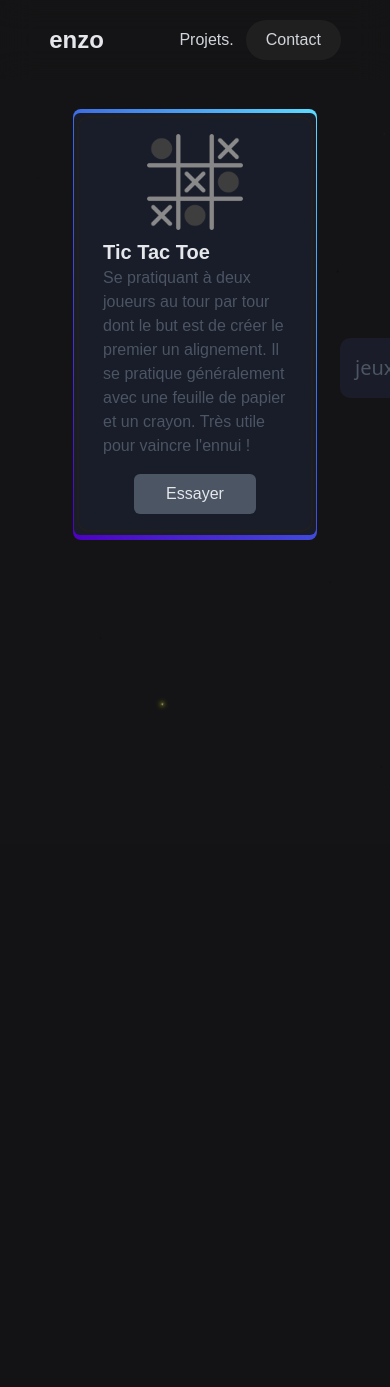
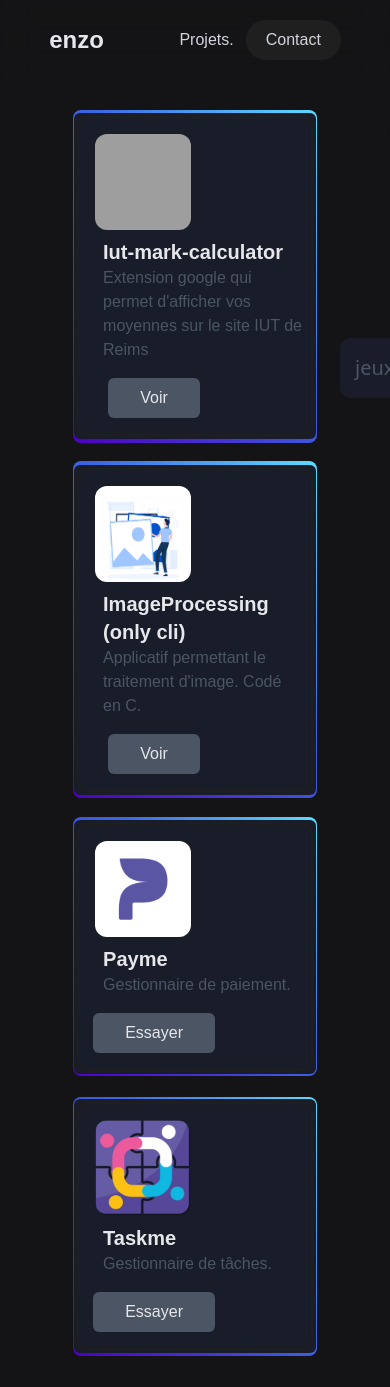
Before and after one commit to Enzo-Qlns/PortfolioV.2, a PHP site: page /projects.html in a window 390 px wide. Before the commit the page ends 708 px from the top, so only its background shows below. Run offline with PHP 8.4, Linux system fonts and the light colour scheme; some web fonts are replaced; grey boxes are pictures that could not be loaded.

Commit message:
add projet

```diff
--- a/assets/static/css/projets.css
+++ b/assets/static/css/projets.css
@@ -7,11 +7,14 @@
     margin: 3vh;
 }
 
-.rounded-xl.md\:w-1\/4.tic {
+.rounded-xl.md\:w-1\/4.img {
+    width: 6rem;
+    margin: auto 0;
+    height: 6rem;
+}
+
+.grey-scale {
     filter: grayscale(1) invert(1);
-    width: 6rem;
-    margin: auto;
-    height: 6rem;
 }
 
 .rounded-xl.md\:w-1\/4.port {
--- a/projects.html
+++ b/projects.html
@@ -84,25 +84,96 @@
 
                     <div class="py-2 card">
                         <div
-                            class="transition hover:border-[#242424] group hover:bg-[#1f1f1f] text-gray-200 md:flex border-2 border-[#1f1f1f] rounded-xl">
-                            <div class="md:flex p-4"><img src="./assets/static/images/tic-tac-toe.png"
-                                    class="rounded-xl md:w-1/4 tic" alt="tic tac toe photo" />
-                                <div class="md:ml-4 ml-2 flex items-center">
-                                    <div class="mt-2 md:mt-0">
-                                        <p class="text-xl font-bold">Tic Tac Toe</p>
-                                        <p class="text-gray-600 md:w-3/4">Se pratiquant à deux joueurs au tour par tour
-                                            dont le but est de créer le premier un alignement.
-                                            Il se pratique généralement avec une feuille de papier et un crayon.
-                                            Très utile pour vaincre l'ennui ! </p>
+                            class="w-full justify-between transition hover:border-[#242424] group hover:bg-[#1f1f1f] text-gray-200 md:flex border-2 border-[#1f1f1f] rounded-xl">
+                            <div class="w-full md:flex p-4"><img
+                                    src="https://iut-rcc-intranet.univ-reims.fr/upload/logo/logo_intranet_iut_troyes.svg"
+                                    class="rounded-xl md:w-1/4 img" alt="payme icon" />
+                                <div class="w-full md:ml-4 ml-2 flex items-center">
+                                    <div class="w-full mt-2 md:mt-0">
+                                        <p class="text-xl font-bold">Iut-mark-calculator
+                                        <p>
+                                        <p class="text-gray-600 md:w-3/4">Extension google qui permet d'afficher vos
+                                            moyennes sur le site IUT de Reims</p>
                                     </div>
                                 </div>
                             </div>
-                            <div
+                            <div style="width: 150px;"
                                 class="grid md:justify-items-end rounded-xl group-hover:border-[#242424] border-[#1f1f1f] md:border-l-2 md:w-6/12">
                                 <div
                                     class="md:grid flex items-center justify-center md:gap-x-0 gap-x-4 md:p-4 pb-4 w-full">
                                     <a class="bg-gray-600 group-hover:bg-blue-600 p-2 px-8 rounded-md text-center transition"
-                                        href="https://www.online-python.com/eYCagyJVTN" target="_blank">Essayer</a>
+                                        href="https://github.com/Enzo-Qlns/Iut-mark-calculator" target="_blank">Voir</a>
+                                </div>
+                            </div>
+                        </div>
+                    </div>
+
+                    <div class="py-2 card">
+                        <div
+                            class="w-full justify-between transition hover:border-[#242424] group hover:bg-[#1f1f1f] text-gray-200 md:flex border-2 border-[#1f1f1f] rounded-xl">
+                            <div class="w-full md:flex p-4"><img
+                                    src="./assets/static/images/ImageProcessing.jpg"
+                                    class="rounded-xl md:w-1/4 img" alt="payme icon" />
+                                <div class="w-full md:ml-4 ml-2 flex items-center">
+                                    <div class="w-full mt-2 md:mt-0">
+                                        <p class="text-xl font-bold">ImageProcessing (only cli)
+                                        <p>
+                                        <p class="text-gray-600 md:w-3/4">Applicatif permettant le traitement d'image. Codé en C.</p>
+                                    </div>
+                                </div>
+                            </div>
+                            <div style="width: 150px;"
+                                class="grid md:justify-items-end rounded-xl group-hover:border-[#242424] border-[#1f1f1f] md:border-l-2 md:w-6/12">
+                                <div
+                                    class="md:grid flex items-center justify-center md:gap-x-0 gap-x-4 md:p-4 pb-4 w-full">
+                                    <a class="bg-gray-600 group-hover:bg-blue-600 p-2 px-8 rounded-md text-center transition"
+                                        href="https://github.com/Enzo-Qlns/ImageProcessing" target="_blank">Voir</a>
+                                </div>
+                            </div>
+                        </div>
+                    </div>
+
+                    <div class="py-2 card">
+                        <div
+                            class="w-full justify-between transition hover:border-[#242424] group hover:bg-[#1f1f1f] text-gray-200 md:flex border-2 border-[#1f1f1f] rounded-xl">
+                            <div class="w-full md:flex p-4"><img src="./assets/static/images/payme.png"
+                                    class="rounded-xl md:w-1/4 img" alt="payme icon" />
+                                <div class="w-full md:ml-4 ml-2 flex items-center">
+                                    <div class="w-full mt-2 md:mt-0">
+                                        <p class="text-xl font-bold">Payme</p>
+                                        <p class="text-gray-600 md:w-3/4">Gestionnaire de paiement.</p>
+                                    </div>
+                                </div>
+                            </div>
+                            <div style="width: 150px;"
+                                class="grid md:justify-items-end rounded-xl group-hover:border-[#242424] border-[#1f1f1f] md:border-l-2 md:w-6/12">
+                                <div
+                                    class="md:grid flex items-center justify-center md:gap-x-0 gap-x-4 md:p-4 pb-4 w-full">
+                                    <a class="bg-gray-600 group-hover:bg-blue-600 p-2 px-8 rounded-md text-center transition"
+                                        href="https://payme.ovh" target="_blank">Essayer</a>
+                                </div>
+                            </div>
+                        </div>
+                    </div>
+
+                    <div class="py-2 card">
+                        <div
+                            class="w-full justify-between transition hover:border-[#242424] group hover:bg-[#1f1f1f] text-gray-200 md:flex border-2 border-[#1f1f1f] rounded-xl">
+                            <div class="w-full md:flex p-4"><img src="./assets/static/images/taskme.png"
+                                    class="rounded-xl md:w-1/4 img" alt="payme icon" />
+                                <div class="w-full md:ml-4 ml-2 flex items-center">
+                                    <div class="w-full mt-2 md:mt-0">
+                                        <p class="text-xl font-bold">Taskme</p>
+                                        <p class="text-gray-600 md:w-3/4">Gestionnaire de tâches.</p>
+                                    </div>
+                                </div>
+                            </div>
+                            <div style="width: 150px;"
+                                class="grid md:justify-items-end rounded-xl group-hover:border-[#242424] border-[#1f1f1f] md:border-l-2 md:w-6/12">
+                                <div
+                                    class="md:grid flex items-center justify-center md:gap-x-0 gap-x-4 md:p-4 pb-4 w-full">
+                                    <a class="bg-gray-600 group-hover:bg-blue-600 p-2 px-8 rounded-md text-center transition"
+                                        href="https://app.taskme.fr" target="_blank">Essayer</a>
                                 </div>
                             </div>
                         </div>
@@ -159,6 +230,7 @@
         </div>
     </div>
 
+    <script src="./assets/static/js/function.js"></script>
     <script src="./assets/static/js/game.min.js"></script>
     <script src="./assets/static/js/projects.js"></script>
 
```
Also changed, not shown: assets/static/images/ImageProcessing.jpg (added), assets/static/images/payme.png (added), assets/static/images/taskme.png (added).
